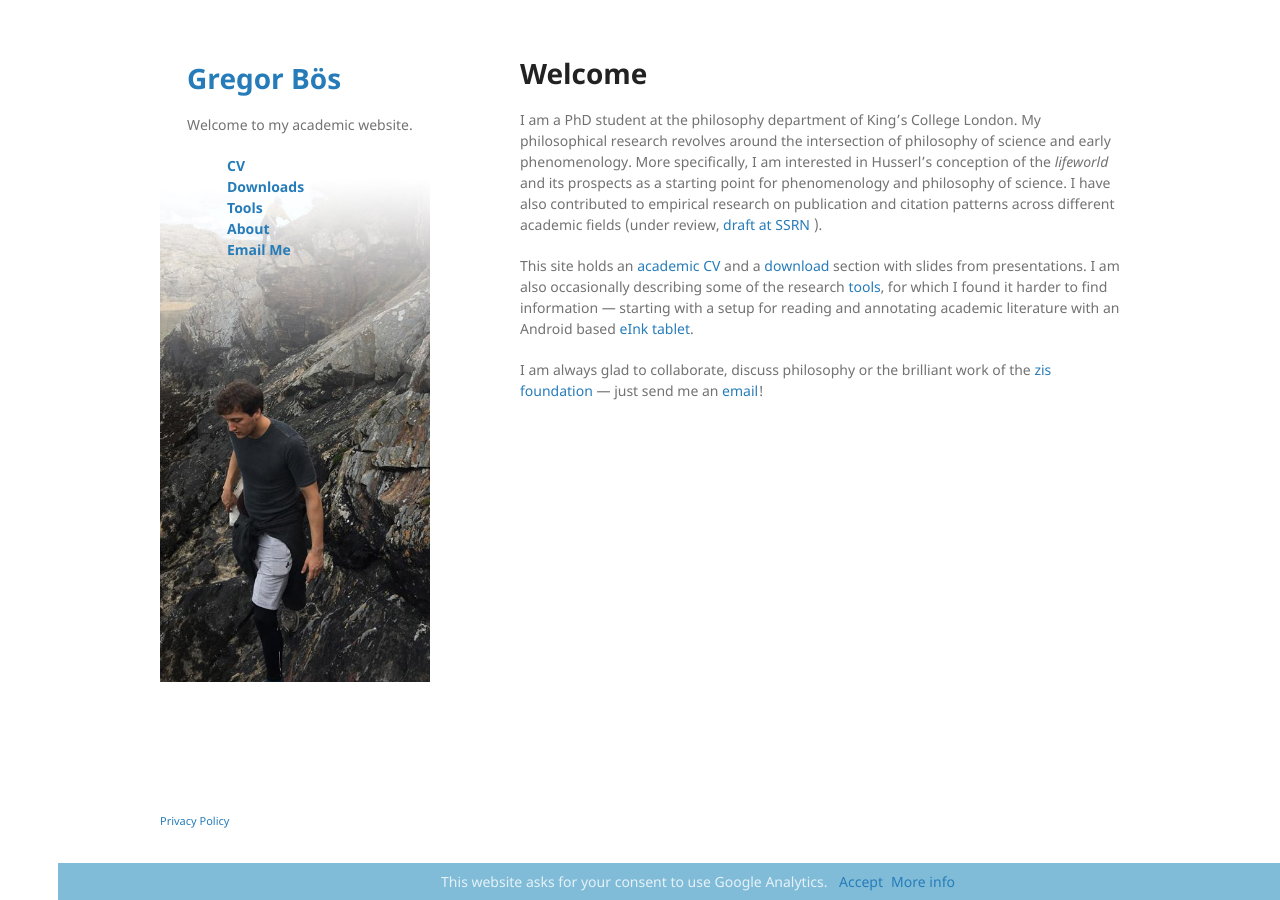
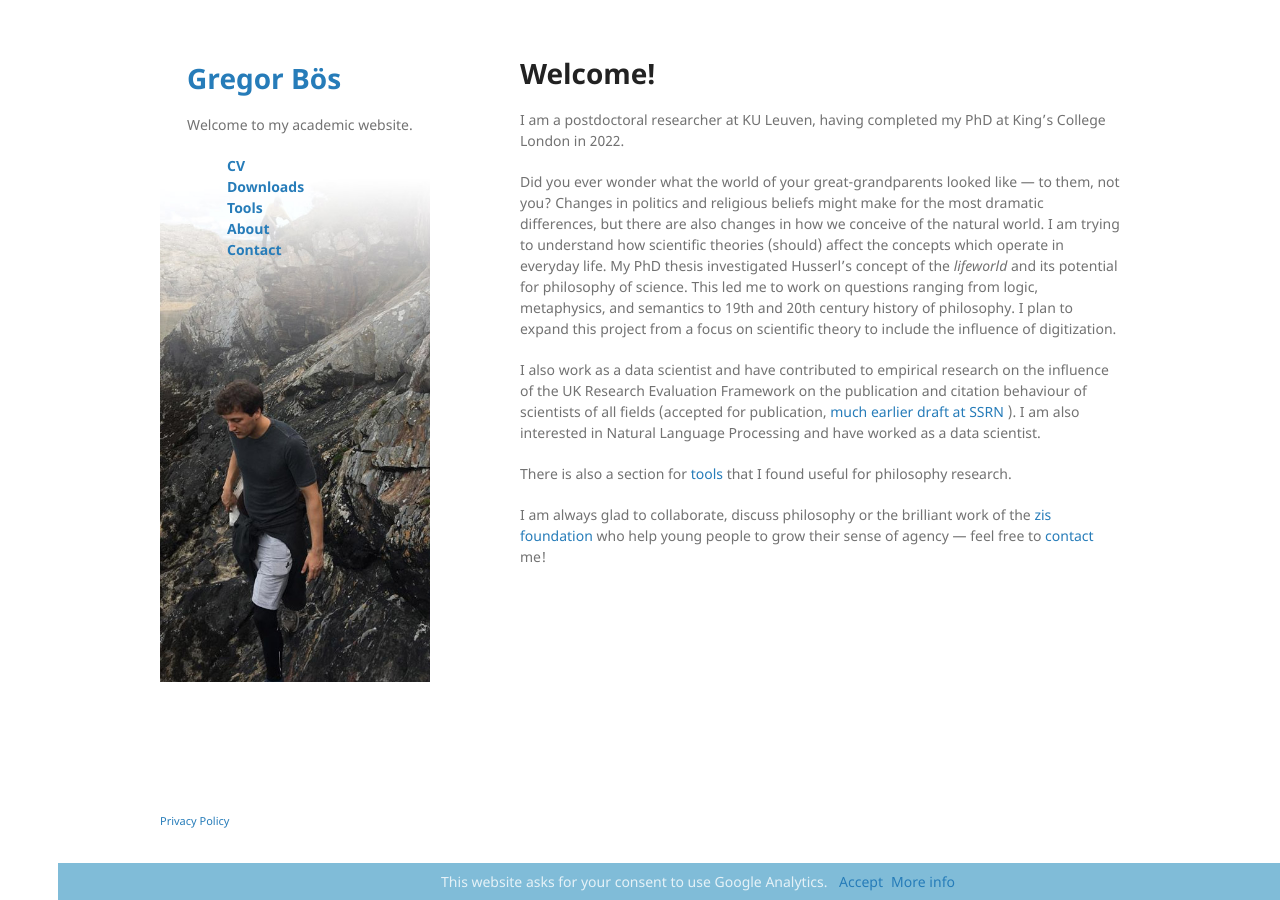
Before and after one commit to gboes/gboes.github.io, a Jekyll site: the page built from index.md, in a window 1280 px wide. Built offline with Jekyll 4.4.1, drawn with Linux system fonts in a browser that asks for light colours; Markdown is read by kramdown in place of the engine named in the settings.

Commit message:
Added KU Leuven. Removed plain text email address.

```diff
--- a/_layouts/default.html
+++ b/_layouts/default.html
@@ -69,7 +69,7 @@
               <!-- <li><a href="{{"/misc/" | absolute_url}}">Miscellanea</a></li> -->
               <!-- <li><a href="{{"/zis/" | absolute_url}}" >Zis Scholarships</a></li> -->
               <li><a href="{{"/about/" | absolute_url}}">About</a></li>
-              <li><a href="mailto:mail@gregorboes.com">Email Me</a></li>
+              <li><a href="{{"/contact/" | absolute_url}}">Contact</a></li>
               </p>
             </ol>
 
--- a/index.md
+++ b/index.md
@@ -3,10 +3,16 @@ layout: default
 title: Gregor Bös
 description: Academic Website of Gregor Bös, philosophy PhD Student at King's College London, working on phenomenology and philosophy of science.
 ---
-# Welcome
+# Welcome!
 
-I am a PhD student at the philosophy department of King's College London. My philosophical research revolves around the intersection of philosophy of science and early phenomenology. More specifically, I am interested in Husserl's conception of the *lifeworld* and its prospects as a starting point for phenomenology and philosophy of science. I have also contributed to empirical research on publication and citation patterns across different academic fields (under review, [draft at SSRN](https://papers.ssrn.com/sol3/papers.cfm?abstract_id=3083692) ).
+I am a postdoctoral researcher at KU Leuven, having completed my PhD at King's College London in 2022.
 
-This site holds an [academic CV](./cv/) and a [download](./dl/) section with slides from presentations. I am also occasionally describing some of the research [tools](./tools/), for which I found it harder to find information &mdash; starting with a setup for reading and annotating academic literature with an Android based [eInk tablet](./tools/ereader "Like paper but digital - an eInk solution for focused reading and writing").
+Did you ever wonder what the world of your great-grandparents looked like &mdash; to them, not you? Changes in politics and religious beliefs might make for the most dramatic differences, but there are also changes in how we conceive of the natural world. I am trying to understand how scientific theories (should) affect the concepts which operate in everyday life. My PhD thesis investigated Husserl's concept of the *lifeworld* and its potential for philosophy of science. This led me to work on questions ranging from logic, metaphysics, and semantics to 19th and 20th century history of philosophy. I plan to expand this project from a focus on scientific theory to include the influence of digitization.
+<!-- might introduce here: where I want to go next: digitization and digital society -->
 
-<p> I am always glad to collaborate, discuss philosophy or the brilliant work of the <a href="https://zis-reisen.de/en">zis foundation</a>  &mdash; just send me an <a href="mailto:mail@gregorboes.com">email</a>!
+I also work as a data scientist and have contributed to empirical research on the influence of the UK Research Evaluation Framework on the publication and citation behaviour of scientists of all fields (accepted for publication, [ much earlier draft at SSRN ](https://papers.ssrn.com/sol3/papers.cfm?abstract_id=3083692) ).
+I am also interested in Natural Language Processing and have worked as a data scientist.
+
+There is also a section for [tools](./tools/) that I found useful for philosophy research.
+
+I am always glad to collaborate, discuss philosophy or the brilliant work of the <a href="https://zis-reisen.de/en">zis foundation</a> who help young people to grow their sense of agency &mdash; feel free to [contact](./contact/) me!
```
Also changed, not shown: contact.md (added, +11 -0 lines), cv.md (+27 -12 lines), index_01.html (line endings or trailing spaces), misc.md (line endings or trailing spaces).
